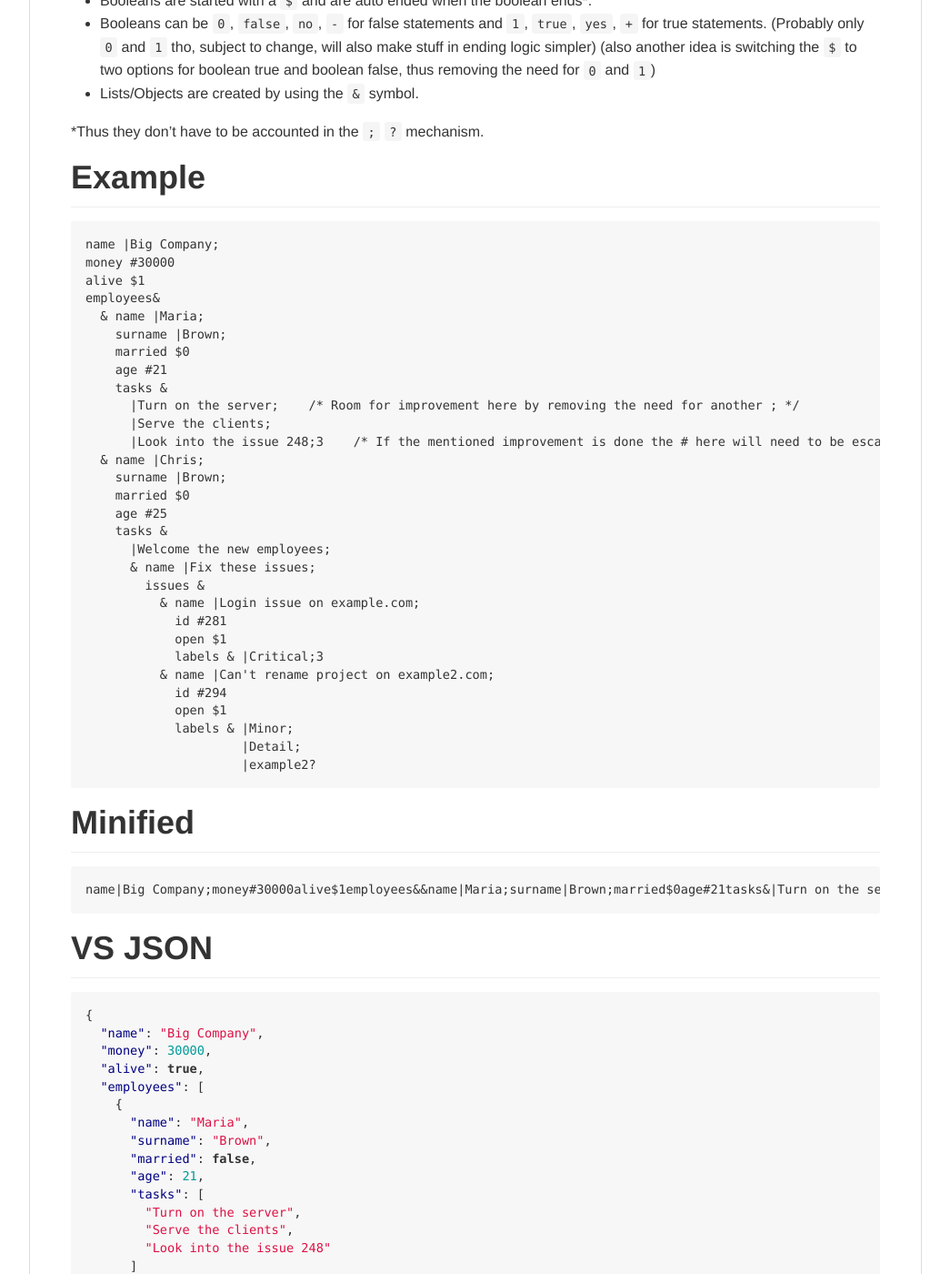
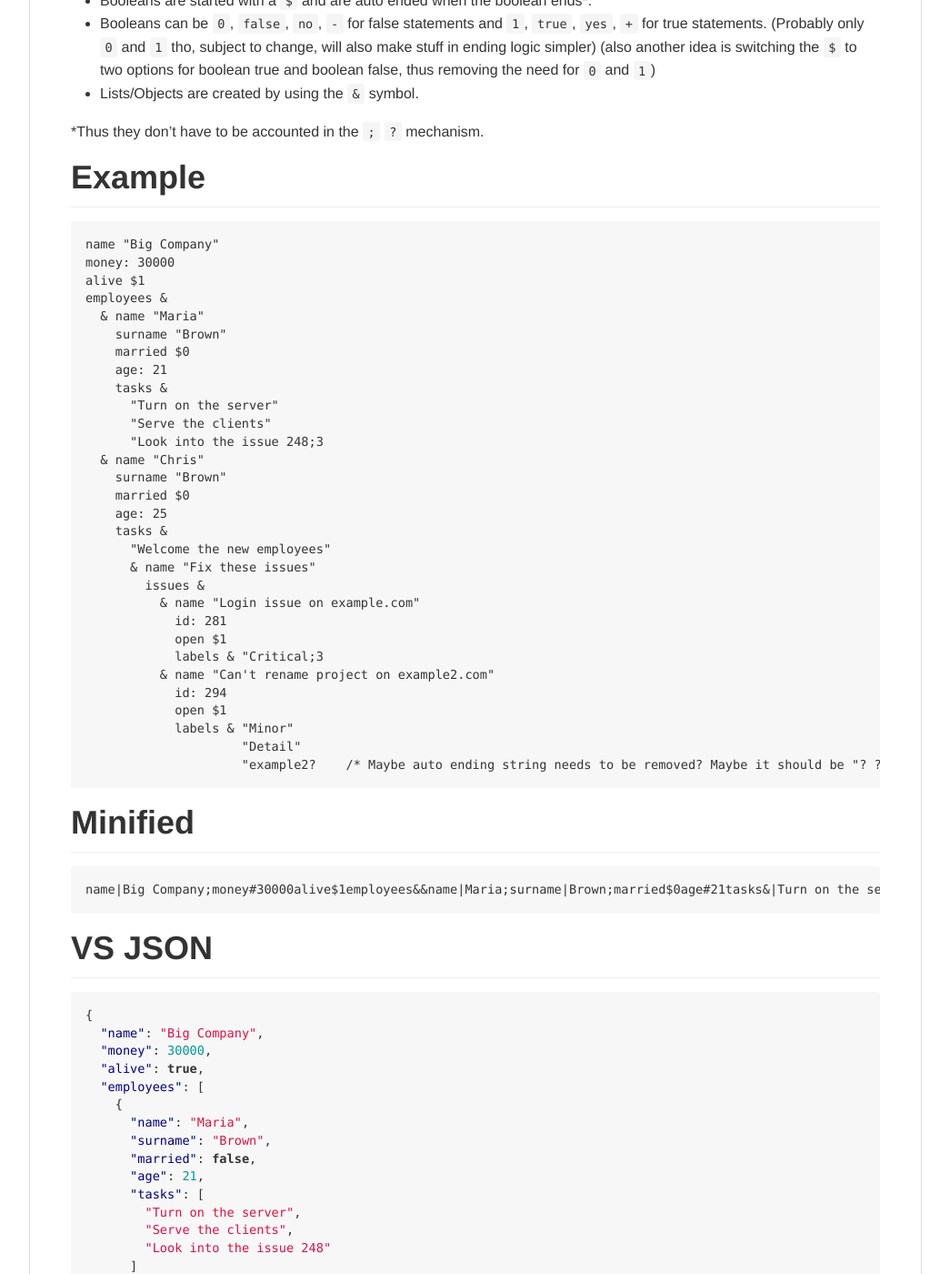
Before and after one commit to ELChris414/ELChris414.github.io, a Jekyll site: the page SpecSheet.html, which Jekyll copies as it is, in a window 1280 px wide and 1400 px high, scrolled down 905 px. Shown: the whole window at 91% size, without its empty margins (117-1162 px from the left). Built offline with Jekyll 4.4.1, drawn with Linux system fonts in a browser that asks for light colours.

Commit message:
Updated the example only

```diff
--- a/SpecSheet.html
+++ b/SpecSheet.html
@@ -1086,36 +1086,36 @@ body .markdown-body
 </ul>
 <p>*Thus they don&rsquo;t have to be accounted in the <code>;</code> <code>?</code> mechanism.</p>
 <h1 id="example">Example<a class="headerlink" href="#example" title="Permanent link"></a></h1>
-<div class="codehilite"><pre>name |Big Company;
-money #30000
+<div class="codehilite"><pre>name &quot;Big Company&quot;
+money: 30000
 alive $1
-employees&amp;
-  &amp; name |Maria;
-    surname |Brown;
+employees &amp;
+  &amp; name &quot;Maria&quot;
+    surname &quot;Brown&quot;
     married $0
-    age #21
+    age: 21
     tasks &amp;
-      |Turn on the server;    /* Room for improvement here by removing the need for another ; */
-      |Serve the clients;
-      |Look into the issue 248;3    /* If the mentioned improvement is done the # here will need to be escaped /# */
-  &amp; name |Chris;
-    surname |Brown;
+      &quot;Turn on the server&quot;
+      &quot;Serve the clients&quot;
+      &quot;Look into the issue 248;3
+  &amp; name &quot;Chris&quot;
+    surname &quot;Brown&quot;
     married $0
-    age #25
+    age: 25
     tasks &amp;
-      |Welcome the new employees;
-      &amp; name |Fix these issues;
+      &quot;Welcome the new employees&quot;
+      &amp; name &quot;Fix these issues&quot;
         issues &amp;
-          &amp; name |Login issue on example.com;
-            id #281
+          &amp; name &quot;Login issue on example.com&quot;
+            id: 281
             open $1
-            labels &amp; |Critical;3
-          &amp; name |Can&#39;t rename project on example2.com;
-            id #294
+            labels &amp; &quot;Critical;3
+          &amp; name &quot;Can&#39;t rename project on example2.com&quot;
+            id: 294
             open $1
-            labels &amp; |Minor;
-                     |Detail;
-                     |example2?
+            labels &amp; &quot;Minor&quot;
+                     &quot;Detail&quot;
+                     &quot;example2?    /* Maybe auto ending string needs to be removed? Maybe it should be &quot;? ? */
 </pre></div>
 
 <h1 id="minified">Minified<a class="headerlink" href="#minified" title="Permanent link"></a></h1>
```
